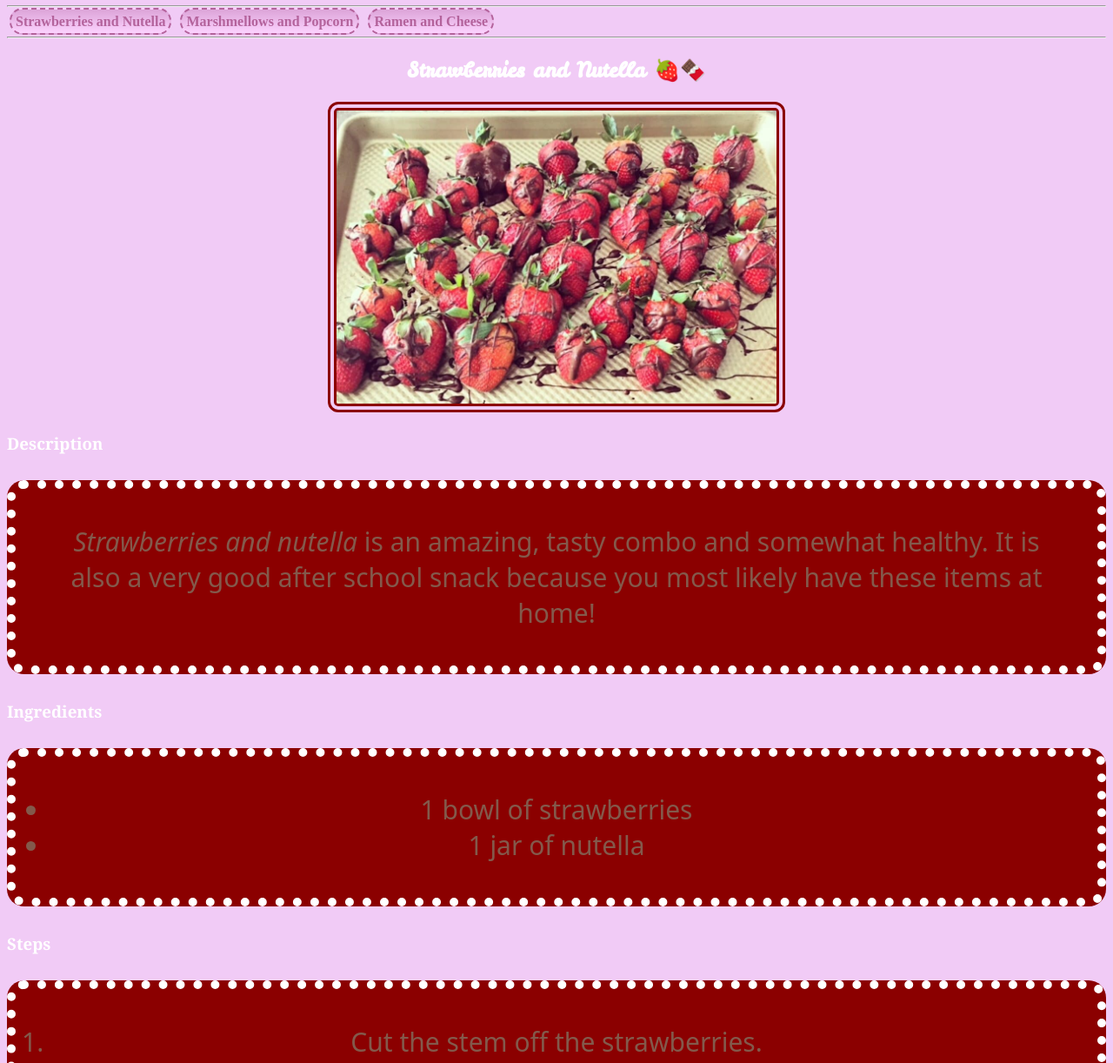
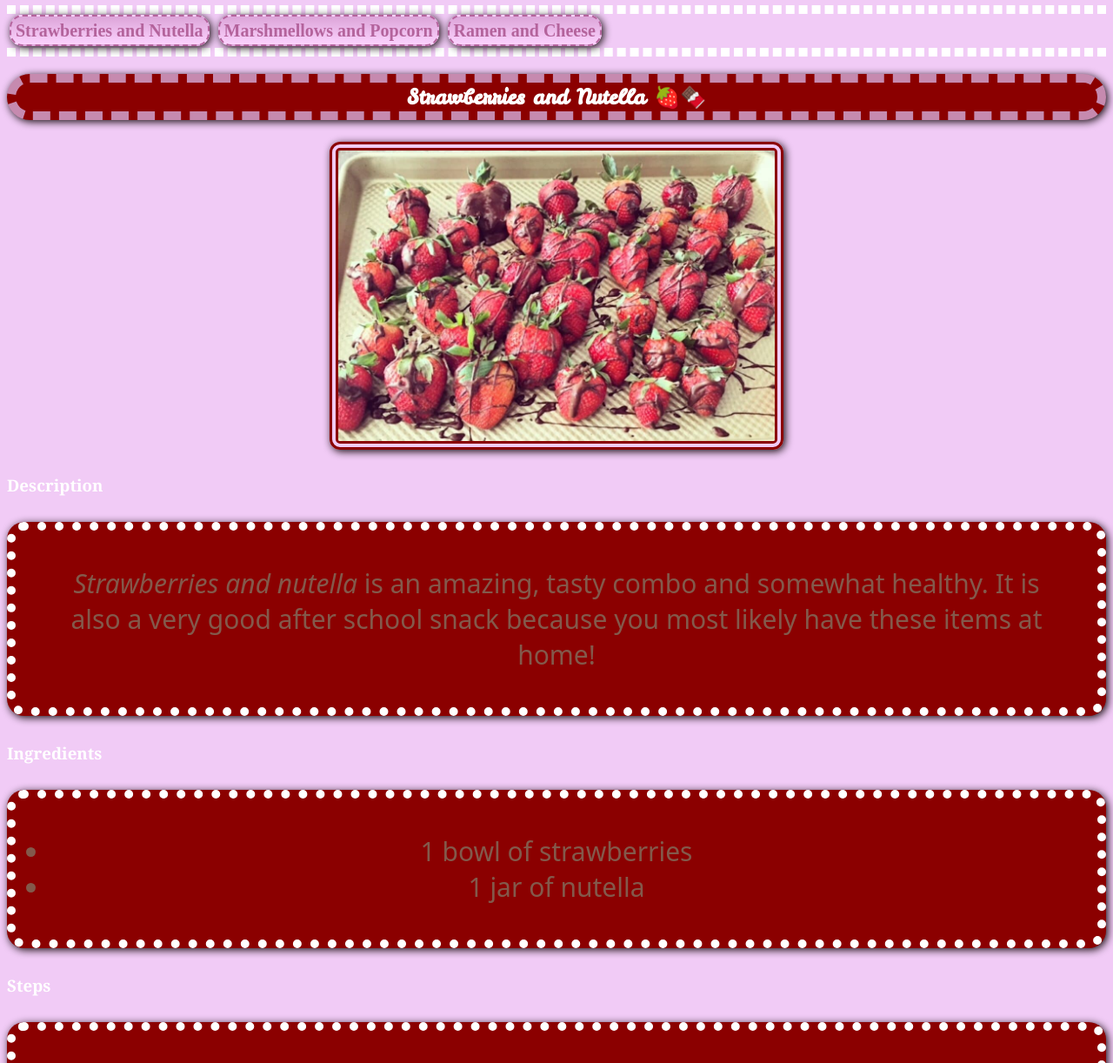
Before and after one commit to TovaR2029/CS1-Recipe-Blog, a plain HTML site: page index.html in a window 1280 px wide. Shown: the part 77-1299 px from the top of the page at 87% size. Drawn offline with Linux system fonts and the light colour scheme; a web font is replaced by a local one.

Commit message:
finished

```diff
--- a/index.html
+++ b/index.html
@@ -9,7 +9,7 @@
 </head>
 
 <body>
-  <h1>Snack combos</h1>
+  <h1> <strong>Snack Combos</strong></h1>
 
   <div id="straw-nutella" class="recipe-section">
 
@@ -19,21 +19,21 @@
 <a href="#ram-cheese">Ramen and Cheese</a>
 <hr>
 
-<h2>Strawberries and Nutella 🍓🍫</h2>
+<h2 id="background"><strong>Strawberries and Nutella</strong> 🍓🍫</h2>
 
     <div class="img-center">
     <img id="centered" src="strawberries-chocolate.jpg" width="40%">
       </div>
-    <h3>Description</h3>
+    <h3><strong>Description</strong></h3>
     <p id="straw-nut"><em>Strawberries and nutella</em> is an amazing, tasty combo and somewhat healthy. It is also a very good after school snack because you most likely have these items at home! </p>
 
-    <h3>Ingredients</h3>
+    <h3><strong>Ingredients</strong></h3>
     <ul class="red">
       <li>1 bowl of strawberries</li>
       <li>1 jar of nutella</li>
     </ul>
 
-    <h3>Steps</h3>
+    <h3><strong>Steps</strong></h3>
     <ol class="red">
       <li>Cut the stem off the strawberries.</li>
       <li>Wash & dry them.</li>
@@ -46,22 +46,22 @@
   </div>
 
   <div id="marsh-popcorn" class="recipe-section">
-    <h2>Marshmellows and Popcorn 🍿⚪️</h2>
+    <h2 id="background-2">Marshmellows and Popcorn 🍿⚪️</h2>
 
 
   <div class="img-center">
   <img id="centered-2"src="marshmellow-popcorn.jpg" width="30%">
   </div>
-    <h3>Description</h3>
+    <h3><strong>Description</strong></h3>
     <p class="yellow">This snack combo is a very delicious sweet and salty treat that is very easy to make. It's great for movie nights with your family and especially if it's a scary movie in the fall!</p>
 
-    <h3>Ingredients</h3>
+    <h3><strong>Ingredients</strong></h3>
     <ul class="yellow">
       <li>A few marshmellows</li>
       <li>Popcorn</li>
     </ul>
 
-    <h3>Steps</h3>
+    <h3><strong>Steps</strong></h3>
     <ol class="yellow">
       <li>Grab your popcorn bag.</li>
       <li>Microwave your popcorn.</li>
@@ -74,23 +74,23 @@
 
 
     <div id="ram-cheese" class="recipe-section">
-      <h2>Ramen and Cheese 🍜🧀</h2>
+      <h2 id="background-3">Ramen and Cheese 🍜🧀</h2>
 
 
       <div class="img-center">
       <img id="centered-3" src="cheese-ramen.jpg" width="30%">
         </div>
-      <h3>Description</h3>
+      <h3><strong>Description</strong></h3>
       <p class="ramen">This combo is a very popular one. It is scipy and flavorful, and the cheese makes the <strong>ramen</strong> very creamy and delicious! This snack is also a dinner for most people which makes it even better, being very filling.</p>
 
-      <h3>Ingredients</h3>
+      <h3><strong>Ingredients</strong></h3>
 
       <ul class="ramen">
         <li>Ramen</li>
         <li>Cheese</li>
       </ul>
 
-      <h3>Steps</h3>
+      <h3><strong>Steps</strong></h3>
 
       <ol class="ramen">
         <li>Grab a pot.</li>
--- a/style.css
+++ b/style.css
@@ -40,6 +40,9 @@ h2 {
     font-family: "Leckerli One", cursive;
     color: white;
     text-align: center;
+    border: 10px, rgb(198, 138, 175), dashed;
+    border-radius: 30px;
+    box-shadow:2px 2px 10px rgba(9, 1, 1, 0.946);
 }
 #centered {
     border-radius: 12px;
@@ -77,18 +80,48 @@ h2 {
     border-radius: 12px;
     border: 10px, double, rgb(253, 187, 113);
 
+
 }
 .img-center {
     text-align: center;
+
+    padding: 5px;
     margin: auto;
 }
 a {
     color:rgb(180, 99, 156);
     text-decoration: double;
     font-weight: bold;
+    font-size: 20px;
     background:linear-gradient(to top, hsl(297, 96%, 91%) 0%, rgb(220, 164, 216) 100%);
     border-radius: 15px;
     border: 2px dashed;
     padding: 5px;
     margin: 3px;
+    box-shadow:2px 2px 10px rgba(9, 1, 1, 0.946);
 }
+#background {
+    background: darkred;
+}
+#background-2 {
+    background: rgba(237, 185, 53, 0.657);
+}
+#background-3 {
+    background: rgb(221, 146, 6);
+}
+ol {
+    box-shadow:2px 2px 10px rgba(9, 1, 1, 0.946);
+}
+ul {
+    box-shadow:2px 2px 10px rgba(9, 1, 1, 0.946);
+}
+p {
+    box-shadow:2px 2px 10px rgba(9, 1, 1, 0.946);
+}
+img {
+    box-shadow: 2px 2px 10px rgba(9, 1, 1, 0.946);
+}
+hr {
+    border: 5px, dashed, white;
+
+}
```
